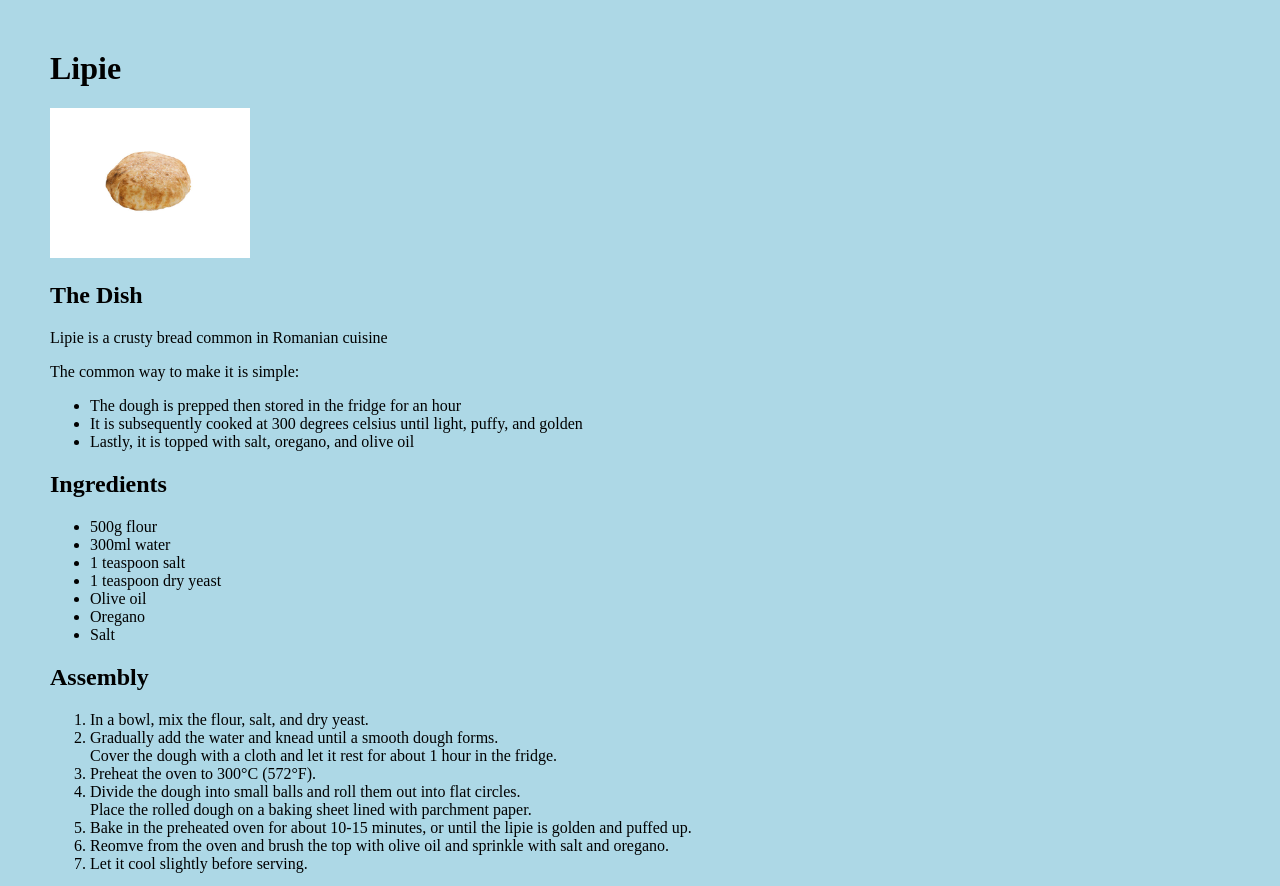
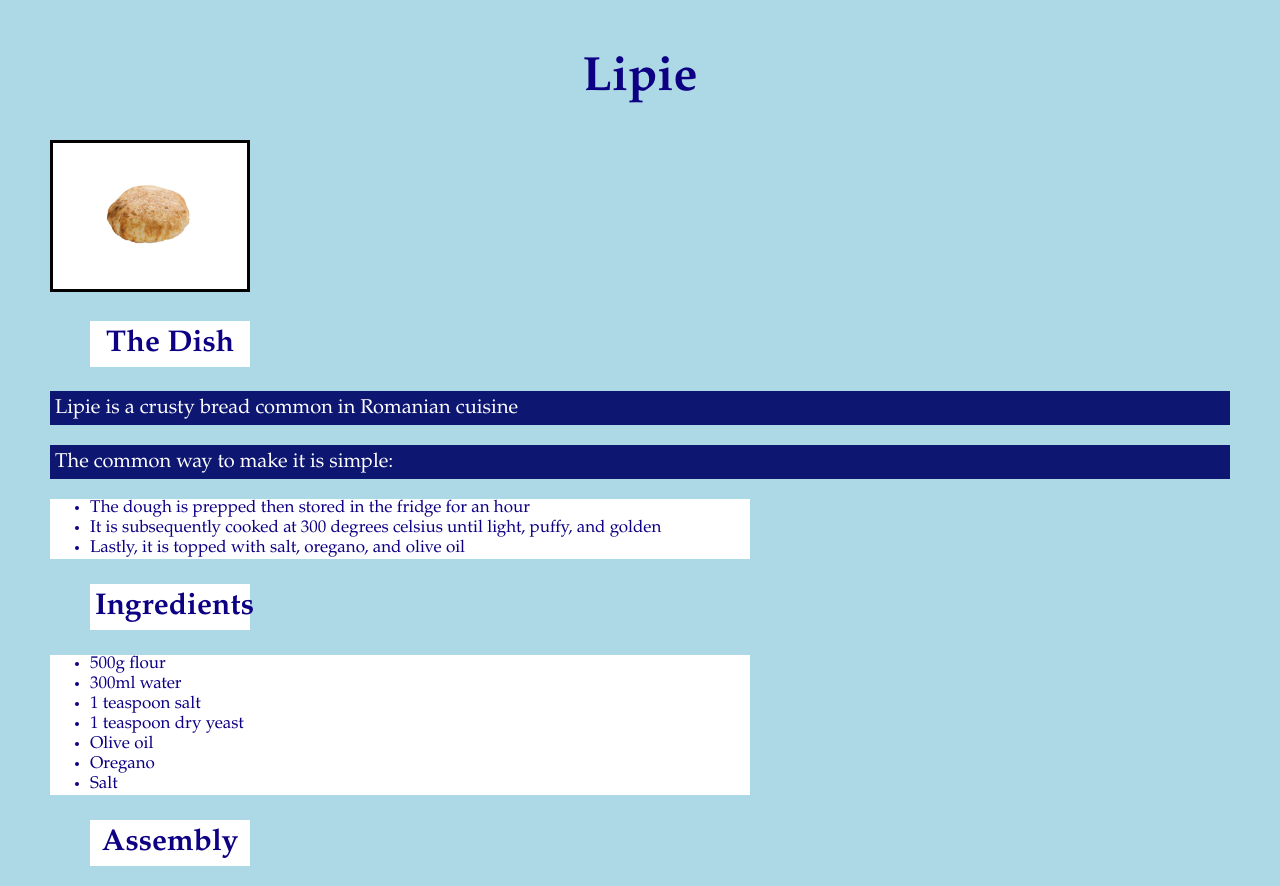
Before and after one commit to babacaca123/odin-recipes, a plain HTML site: page recipes/lipie.html in a window 1280 px wide. Shown: the top 886 px of the page. Drawn offline with Linux system fonts and the light colour scheme.

Commit message:
complete lipie recipe page styling

```diff
--- a/recipes/lipie.html
+++ b/recipes/lipie.html
@@ -7,25 +7,25 @@
     <link rel="stylesheet" href="style.css">
 </head>
 <body>
-    <h1>Lipie</h1>
-    <img src="images/lipie.jpg" width="200" alt="Lipie">
-    <h2>The Dish</h2>
-        <p>Lipie is a crusty bread common in Romanian cuisine</p>
+    <h1 class="title">Lipie</h1>
+    <img src="images/lipie.jpg" width="200" alt="Lipie" class="image">
+    <h2 class  = "heading-one">The Dish</h2>
+        <p class="body-text-one">Lipie is a crusty bread common in Romanian cuisine</p>
 
-        <p>The common way to make it is simple:
+        <p class="body-text-one">The common way to make it is simple:
 
 
-        <ul>
+        <ul class="list-one">
             <li>The dough is prepped then stored in the fridge for an hour </li>
             <li>It is subsequently cooked at 300 degrees celsius until light, puffy, and golden</li>
             <li>Lastly, it is topped with salt, oregano, and olive oil</li>
 
         </ul>
         </p>
-        <h2>Ingredients</h2>
+        <h2 class="heading-one">Ingredients</h2>
 
 
-        <ul>
+        <ul class="list-one">
             <li>500g flour</li>
             <li>300ml water</li>
             <li>1 teaspoon salt</li>
@@ -34,8 +34,8 @@
             <li>Oregano</li>
             <li>Salt</li>
         </ul>
-        <h2>Assembly</h2>
-        <ol>
+        <h2 class="heading-one">Assembly</h2>
+        <ol class="list-two ">
             <li>In a bowl, mix the flour, salt, and dry yeast.</li>
             <li>Gradually add the water and knead until a smooth dough forms.</li
             <li>Cover the dough with a cloth and let it rest for about 1 hour in the fridge.</li>
@@ -47,7 +47,7 @@
             <li>Let it cool slightly before serving.</li>
 
         </ol>
-    <a href="../index.html">Back to Homepage</a>
+    <a href="../index.html" class="link-list">Back to Homepage</a>
 
 </body>
 </html>
```
